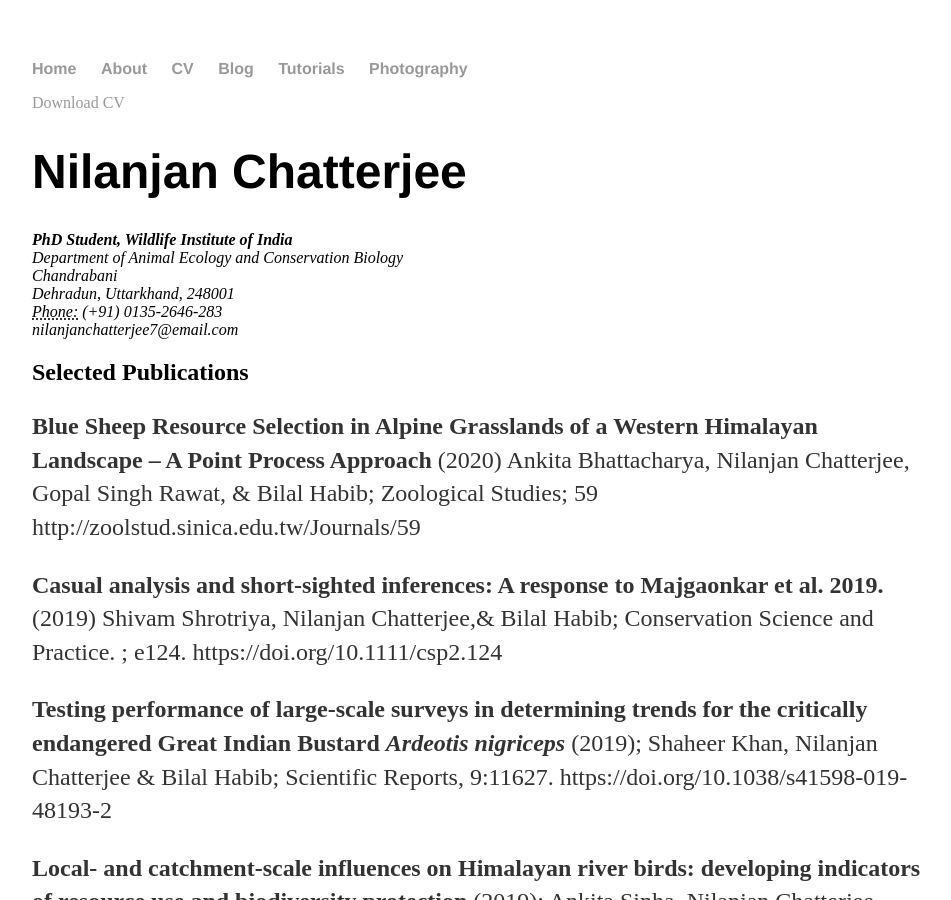
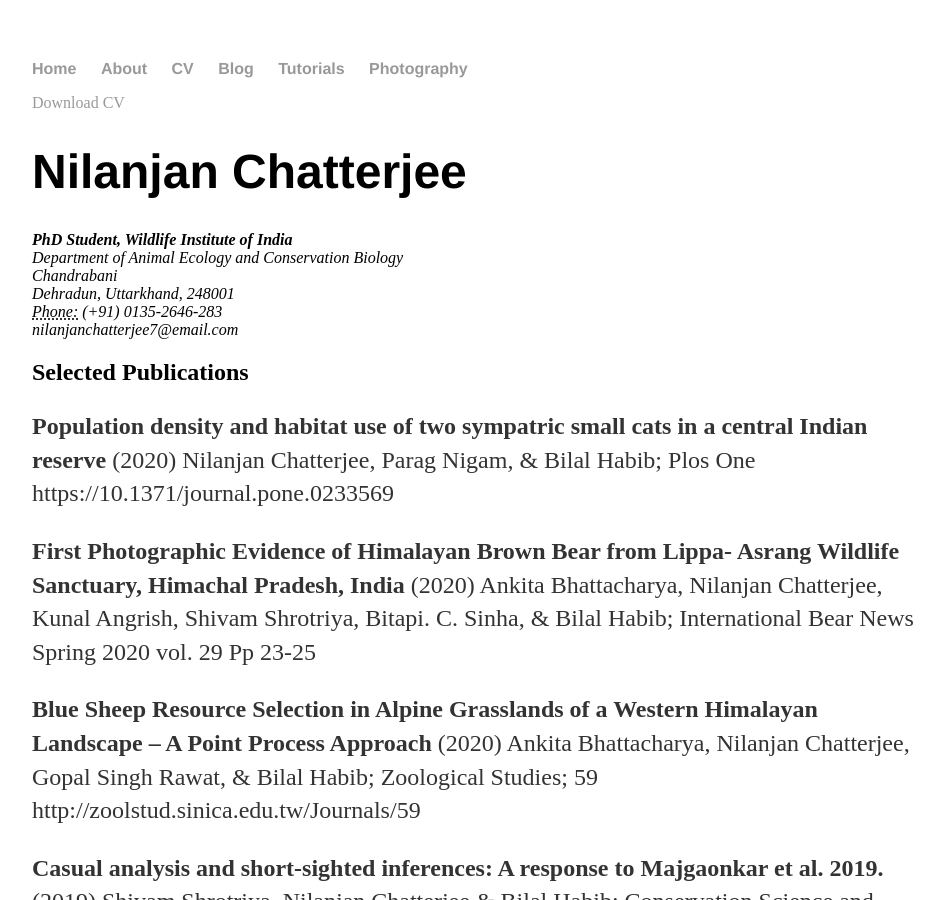
Before and after one commit to nilanjanchatterjee/nilanjanchatterjee.github.io, a Jekyll site: the page built from cv/index.html, in a window 1280 px wide and 900 px high. Shown: the whole window, without its empty margins (160-1111 px from the left). Built offline with Jekyll 4.4.1, drawn with Linux system fonts in a browser that asks for light colours.

Commit message:
updated cv
added the recently published papers

```diff
--- a/cv/index.html
+++ b/cv/index.html
@@ -16,7 +16,9 @@ title: CV of Nilanjan Chatterjee
 					</address>
 
 					<h2>Selected Publications</h2>
-
+					<p><strong>Population density and habitat use of two sympatric small cats in a central Indian reserve</strong> (2020) Nilanjan Chatterjee, Parag Nigam, & Bilal Habib; Plos One https://10.1371/journal.pone.0233569</p>
+					<p><strong>First Photographic Evidence of Himalayan Brown Bear from Lippa-
+Asrang Wildlife Sanctuary, Himachal Pradesh, India</strong> (2020) Ankita Bhattacharya, Nilanjan Chatterjee, Kunal Angrish, Shivam Shrotriya, Bitapi. C. Sinha, & Bilal Habib; International Bear News Spring 2020 vol. 29 Pp 23-25 </p>
 		                        <p><strong>Blue Sheep Resource Selection in Alpine Grasslands of a Western Himalayan Landscape – A Point Process Approach</strong> (2020) Ankita Bhattacharya, Nilanjan Chatterjee, Gopal Singh Rawat, & Bilal Habib; Zoological Studies; 59 http://zoolstud.sinica.edu.tw/Journals/59 </p>
 					<p><strong>Casual analysis and short-sighted inferences: A response to Majgaonkar et al. 2019.</strong> (2019) Shivam Shrotriya, Nilanjan Chatterjee,& Bilal Habib; Conservation Science and Practice. ; e124. https://doi.org/10.1111/csp2.124</p>
                                          <p><strong>Testing performance of large-scale surveys in determining trends for the critically endangered Great Indian Bustard <em>Ardeotis nigriceps</em> </strong>(2019); Shaheer Khan, Nilanjan Chatterjee & Bilal Habib; Scientific Reports, 9:11627. https://doi.org/10.1038/s41598-019-48193-2</p>
```
